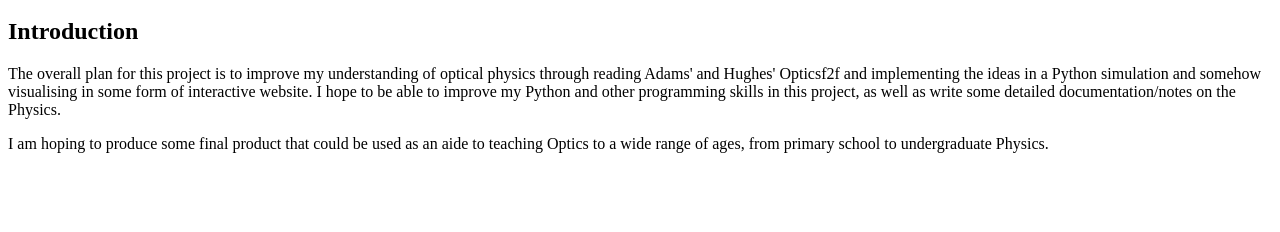
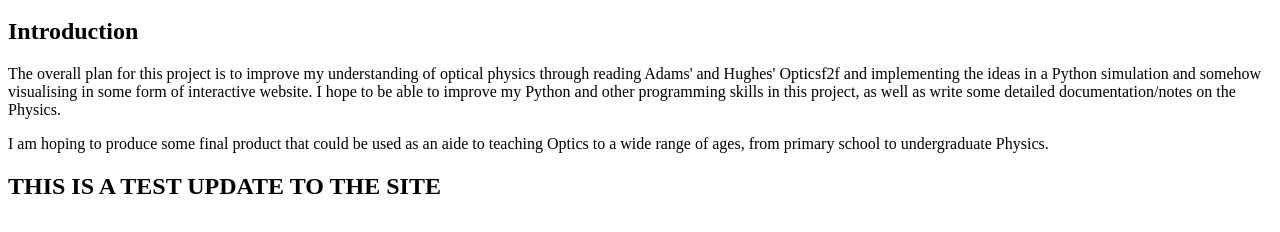
Before and after one commit to AElwood119/PyOptics, a plain HTML site: page index.html in a window 1280 px wide. Shown: the part 48-280 px from the top of the page. Drawn offline with Linux system fonts and the light colour scheme.

Commit message:
test update to site

```diff
--- a/index.html
+++ b/index.html
@@ -7,3 +7,5 @@
     documentation/notes on the Physics.</p>
 
 <p>I am hoping to produce some final product that could be used as an aide to teaching Optics to a wide range of ages, from primary school to undergraduate Physics.</p>
+
+<h2>THIS IS A TEST UPDATE TO THE SITE</h2>
```
